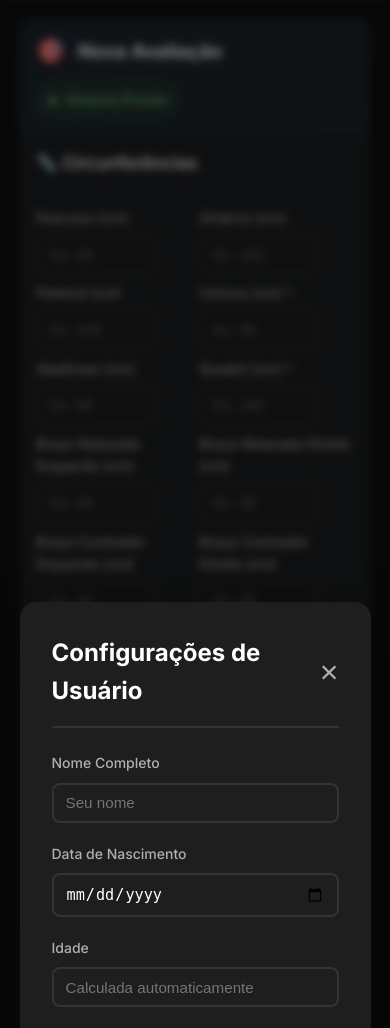
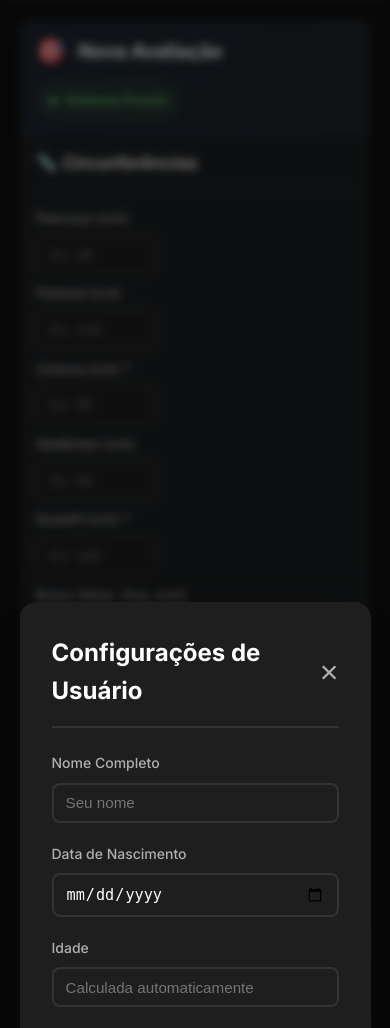
Before and after one commit to Vilacio-Cordeiro-JR/Projeto_anaminese, a Flask app: page / in a window 390 px wide. Shown: the part 72-1100 px from the top of the page. Run offline with Flask 3, Linux system fonts and the light colour scheme; the visitor is signed in with stand-in values (Sample User, id 1); data that the repository does not hold is empty; some libraries are stand-ins or nearby versions.

Commit message:
feat: reorganiza formulário em 3 colunas e adiciona seção de larguras (diâmetros ósseos)
- Altera grid de 2 para 3 colunas no desktop
- Separa claramente Circunferências e Larguras
- Adiciona novos campos de larguras bilaterais:
  * Largura ombros e quadril
  * Punhos (esquerdo/direito)
  * Cotovelos (esquerdo/direito)
  * Joelhos (esquerdo/direito)
  * Tornozelos (esquerdo/direito)
- Atualiza JavaScript para coletar larguras
- Responsivo: 3 colunas desktop, 2 tablets, 1 mobile
- Labels abreviados para melhor visualização
- Remove campo 'ombros' duplicado (agora só em larguras)

```diff
--- a/web/static/css/style.css
+++ b/web/static/css/style.css
@@ -731,8 +731,8 @@ body.mobile-view * {
 
 .measures-grid {
     display: grid;
-    grid-template-columns: 1fr 1fr;
-    gap: 0.75rem 1.5rem;
+    grid-template-columns: 1fr 1fr 1fr;
+    gap: 0.75rem 1rem;
     margin-bottom: 1rem;
 }
 
@@ -1377,7 +1377,7 @@ body.mobile-view * {
         padding: 1rem 1.5rem;
     }
 
-    /* Mantém 2 colunas no mobile para o formulário de medidas */
+    /* 2 colunas em tablets */
     .measures-grid {
         grid-template-columns: 1fr 1fr;
         gap: 0.5rem 1rem;
@@ -1419,10 +1419,10 @@ body.mobile-view * {
         border-radius: 16px;
     }
 
-    /* Mantém 2 colunas no mobile para o formulário de medidas */
+    /* 1 coluna em smartphones */
     .measures-grid {
-        grid-template-columns: 1fr 1fr;
-        gap: 0.5rem 0.75rem;
+        grid-template-columns: 1fr;
+        gap: 0.5rem;
     }
 
     .form-row {
--- a/web/templates/index.html
+++ b/web/templates/index.html
@@ -96,10 +96,6 @@
                                             <input type="number" id="pescoco" step="0.1" placeholder="Ex: 38" data-body-part="pescoco">
                                         </div>
                                         <div class="form-group">
-                                            <label for="ombros">Ombros (cm)</label>
-                                            <input type="number" id="ombros" step="0.1" placeholder="Ex: 120" data-body-part="ombros">
-                                        </div>
-                                        <div class="form-group">
                                             <label for="peitoral">Peitoral (cm)</label>
                                             <input type="number" id="peitoral" step="0.1" placeholder="Ex: 105" data-body-part="peitoral">
                                         </div>
@@ -116,27 +112,27 @@
                                             <input type="number" id="quadril" step="0.1" placeholder="Ex: 100" required data-body-part="quadril">
                                         </div>
                                         <div class="form-group">
-                                            <label for="braco_relaxado_esquerdo">Braço Relaxado Esquerdo (cm)</label>
+                                            <label for="braco_relaxado_esquerdo">Braço Relax. Esq. (cm)</label>
                                             <input type="number" id="braco_relaxado_esquerdo" step="0.1" placeholder="Ex: 35" data-body-part="braco">
                                         </div>
                                         <div class="form-group">
-                                            <label for="braco_relaxado_direito">Braço Relaxado Direito (cm)</label>
+                                            <label for="braco_relaxado_direito">Braço Relax. Dir. (cm)</label>
                                             <input type="number" id="braco_relaxado_direito" step="0.1" placeholder="Ex: 35" data-body-part="braco">
                                         </div>
                                         <div class="form-group">
-                                            <label for="braco_contraido_esquerdo">Braço Contraído Esquerdo (cm)</label>
+                                            <label for="braco_contraido_esquerdo">Braço Contr. Esq. (cm)</label>
                                             <input type="number" id="braco_contraido_esquerdo" step="0.1" placeholder="Ex: 38" data-body-part="braco">
                                         </div>
                                         <div class="form-group">
-                                            <label for="braco_contraido_direito">Braço Contraído Direito (cm)</label>
+                                            <label for="braco_contraido_direito">Braço Contr. Dir. (cm)</label>
                                             <input type="number" id="braco_contraido_direito" step="0.1" placeholder="Ex: 38" data-body-part="braco">
                                         </div>
                                         <div class="form-group">
-                                            <label for="antebraco_esquerdo">Antebraço Esquerdo (cm)</label>
+                                            <label for="antebraco_esquerdo">Antebraço Esq. (cm)</label>
                                             <input type="number" id="antebraco_esquerdo" step="0.1" placeholder="Ex: 30" data-body-part="antebraco">
                                         </div>
                                         <div class="form-group">
-                                            <label for="antebraco_direito">Antebraço Direito (cm)</label>
+                                            <label for="antebraco_direito">Antebraço Dir. (cm)</label>
                                             <input type="number" id="antebraco_direito" step="0.1" placeholder="Ex: 30" data-body-part="antebraco">
                                         </div>
                                         <div class="form-group">
@@ -148,12 +144,65 @@
                                             <input type="number" id="coxa_direita" step="0.1" placeholder="Ex: 58" data-body-part="coxa">
                                         </div>
                                         <div class="form-group">
-                                            <label for="panturrilha_esquerda">Panturrilha Esquerda (cm)</label>
+                                            <label for="panturrilha_esquerda">Panturrilha Esq. (cm)</label>
                                             <input type="number" id="panturrilha_esquerda" step="0.1" placeholder="Ex: 38" data-body-part="panturrilha">
                                         </div>
                                         <div class="form-group">
-                                            <label for="panturrilha_direita">Panturrilha Direita (cm)</label>
+                                            <label for="panturrilha_direita">Panturrilha Dir. (cm)</label>
                                             <input type="number" id="panturrilha_direita" step="0.1" placeholder="Ex: 38" data-body-part="panturrilha">
+                                        </div>
+                                </div>
+                            </div>
+                        </div>
+
+                        <!-- Larguras -->
+                        <div class="measurement-section">
+                            <div class="measurement-header">
+                                <h3 class="measurement-title">📐 Larguras (Diâmetros Ósseos)</h3>
+                            </div>
+
+                            <div class="measures-form-list">
+                                <!-- Grid de Larguras -->
+                                <div class="measures-grid">
+                                        <div class="form-group">
+                                            <label for="largura_ombros">Largura Ombros (cm)</label>
+                                            <input type="number" id="largura_ombros" step="0.1" placeholder="Ex: 42" data-body-part="ombros">
+                                        </div>
+                                        <div class="form-group">
+                                            <label for="largura_quadril">Largura Quadril (cm)</label>
+                                            <input type="number" id="largura_quadril" step="0.1" placeholder="Ex: 32" data-body-part="quadril">
+                                        </div>
+                                        <div class="form-group">
+                                            <label for="largura_punho_esquerdo">Punho Esq. (cm)</label>
+                                            <input type="number" id="largura_punho_esquerdo" step="0.1" placeholder="Ex: 5.5" data-body-part="punho">
+                                        </div>
+                                        <div class="form-group">
+                                            <label for="largura_punho_direito">Punho Dir. (cm)</label>
+                                            <input type="number" id="largura_punho_direito" step="0.1" placeholder="Ex: 5.5" data-body-part="punho">
+                                        </div>
+                                        <div class="form-group">
+                                            <label for="largura_cotovelo_esquerdo">Cotovelo Esq. (cm)</label>
+                                            <input type="number" id="largura_cotovelo_esquerdo" step="0.1" placeholder="Ex: 7.0" data-body-part="cotovelo">
+                                        </div>
+                                        <div class="form-group">
+                                            <label for="largura_cotovelo_direito">Cotovelo Dir. (cm)</label>
+                                            <input type="number" id="largura_cotovelo_direito" step="0.1" placeholder="Ex: 7.0" data-body-part="cotovelo">
+                                        </div>
+                                        <div class="form-group">
+                                            <label for="largura_joelho_esquerdo">Joelho Esq. (cm)</label>
+                                            <input type="number" id="largura_joelho_esquerdo" step="0.1" placeholder="Ex: 9.5" data-body-part="joelho">
+                                        </div>
+                                        <div class="form-group">
+                                            <label for="largura_joelho_direito">Joelho Dir. (cm)</label>
+                                            <input type="number" id="largura_joelho_direito" step="0.1" placeholder="Ex: 9.5" data-body-part="joelho">
+                                        </div>
+                                        <div class="form-group">
+                                            <label for="largura_tornozelo_esquerdo">Tornozelo Esq. (cm)</label>
+                                            <input type="number" id="largura_tornozelo_esquerdo" step="0.1" placeholder="Ex: 7.5" data-body-part="tornozelo">
+                                        </div>
+                                        <div class="form-group">
+                                            <label for="largura_tornozelo_direito">Tornozelo Dir. (cm)</label>
+                                            <input type="number" id="largura_tornozelo_direito" step="0.1" placeholder="Ex: 7.5" data-body-part="tornozelo">
                                         </div>
                                 </div>
 
```
Also changed, not shown: web/static/js/app.js (+30 -3 lines).
